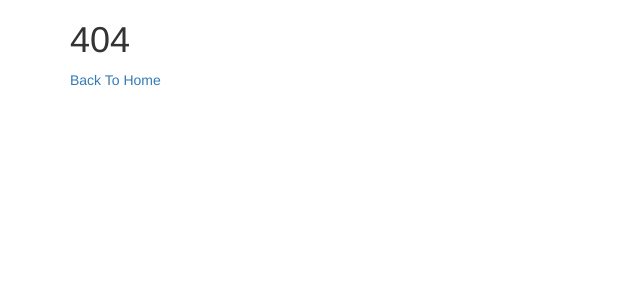
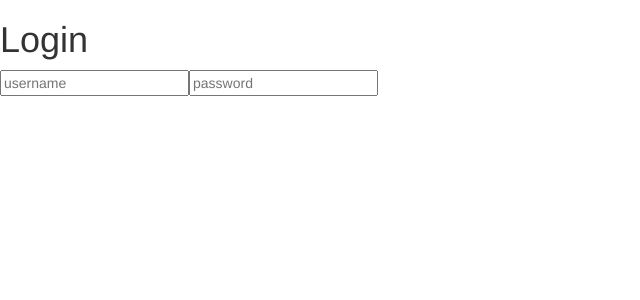
Before and after one commit to jkhedani/parcel-create-react-app, a React (Vite) app: page /login in a window 1280 px wide. Before the commit this address had no page. Shown: the top 300 px of the page, without its empty margins (0-640 px from the left). Built offline with nearby package versions, Linux system fonts and the light colour scheme.

Commit message:
Add login as a secondary route

```diff
--- a/src/index.tsx
+++ b/src/index.tsx
@@ -3,7 +3,7 @@ import React from 'react';
 import ReactDOM from 'react-dom';
 import { Provider } from 'mobx-react';
 import { BrowserRouter as Router, Route, Switch, Redirect } from "react-router-dom";
-import { Home, NoMatch } from './routes';
+import { Home, Login, NoMatch } from './routes';
 import "./styles/index.scss"
 import * as stores from './stores';
 
@@ -12,6 +12,7 @@ const App = () => (
 		<Router>
 			<div id="wrapper">
         <Switch>
+          <Route exact path="/login" component={Login} />
           <Route exact path="/" component={Home} />
           <Route component={NoMatch} />
         </Switch>
--- /dev/null
+++ b/src/routes/Login/index.tsx
@@ -0,0 +1,22 @@
+import React, { Component } from "react"
+
+class Home extends Component<{}> {
+
+	greeter = (Person) => {
+		return "Hello, " + Person.name;
+	}
+
+	render() {
+		return (
+			<div>
+				<h1>{"Login"}</h1>
+				<form>
+					<input name="username" type="text" placeholder="username" />
+					<input name="password" type="password" placeholder="password" />
+				</form>
+			</div>
+		)
+	}
+}
+
+export default Home
--- a/src/routes/index.tsx
+++ b/src/routes/index.tsx
@@ -1,7 +1,9 @@
 import Home from "./Home"
+import Login from "./Login"
 import NoMatch from "./NoMatch"
 
 export {
 	Home,
+	Login,
 	NoMatch
 }
```
